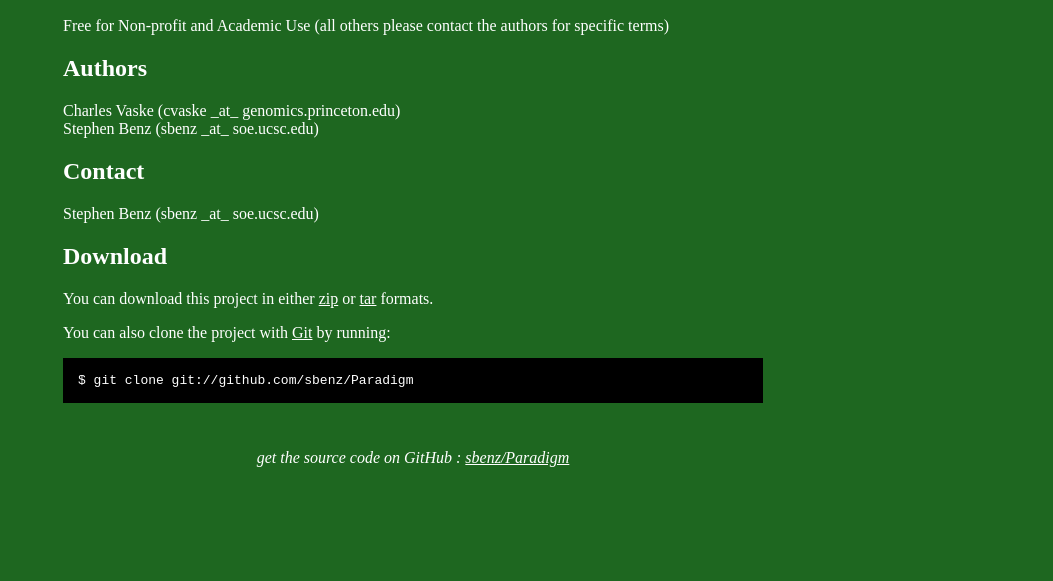
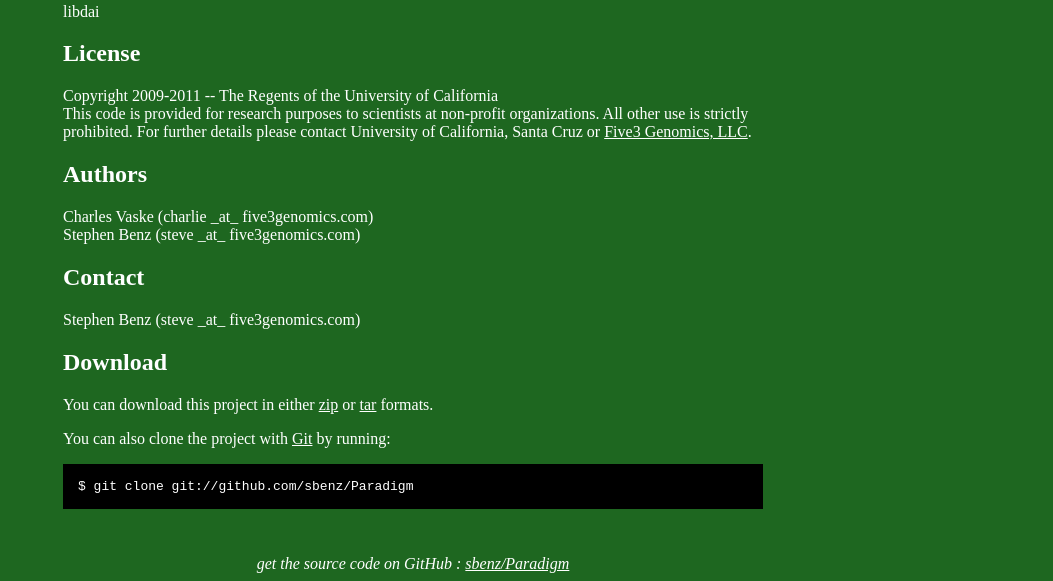
Before and after one commit to sbenz/Paradigm, a plain HTML site: page index.html in a window 1280 px wide. Shown: the part 345-926 px from the top of the page, without its empty margins (227-1280 px from the left). Before the commit the page ends 820 px from the top, so only its background shows below. Drawn offline with Linux system fonts and the light colour scheme.

Commit message:
Updated page to current license terms and contact info

```diff
--- a/index.html
+++ b/index.html
@@ -46,7 +46,7 @@
     </div>
 
     <h1><a href="http://github.com/sbenz/Paradigm">Paradigm</a>
-      <span class="small">by <a href="http://github.com/sbenz">sbenz</a></span></h1>
+      <span class="small">Developed by <a href="http://github.com/cvaske">Charles Vaske</a> &amp; <a href="http://github.com/sbenz">Steve Benz</a></span></h1>
 
     <div class="description">
       PAthway Representation and Analysis by Direct Reference on Graphical Models
@@ -55,12 +55,17 @@
     <p>A factor graph framework for pathway inference on high-throughput genomic data</p><h2>Dependencies</h2>
 <p>libdai</p>
 <h2>License</h2>
-<p>Free for Non-profit and Academic Use (all others please contact the authors for specific terms)</p>
+<p>
+Copyright 2009-2011 -- The Regents of the University of California<br/>
+This code is provided for research purposes to scientists at non-profit organizations.
+All other use is strictly prohibited.
+For further details please contact University of California, Santa Cruz or <a href='http://five3genomics.com'>Five3 Genomics, LLC</a>.
+</p>
 <h2>Authors</h2>
-<p>Charles Vaske (cvaske _at_ genomics.princeton.edu)
-<br/>Stephen Benz (sbenz _at_ soe.ucsc.edu)</p>
+<p>Charles Vaske (charlie _at_ five3genomics.com)
+<br/>Stephen Benz (steve _at_ five3genomics.com)</p>
 <h2>Contact</h2>
-<p>Stephen Benz (sbenz _at_ soe.ucsc.edu)
+<p>Stephen Benz (steve _at_ five3genomics.com)
 <br/>      </p>
 
 
```
